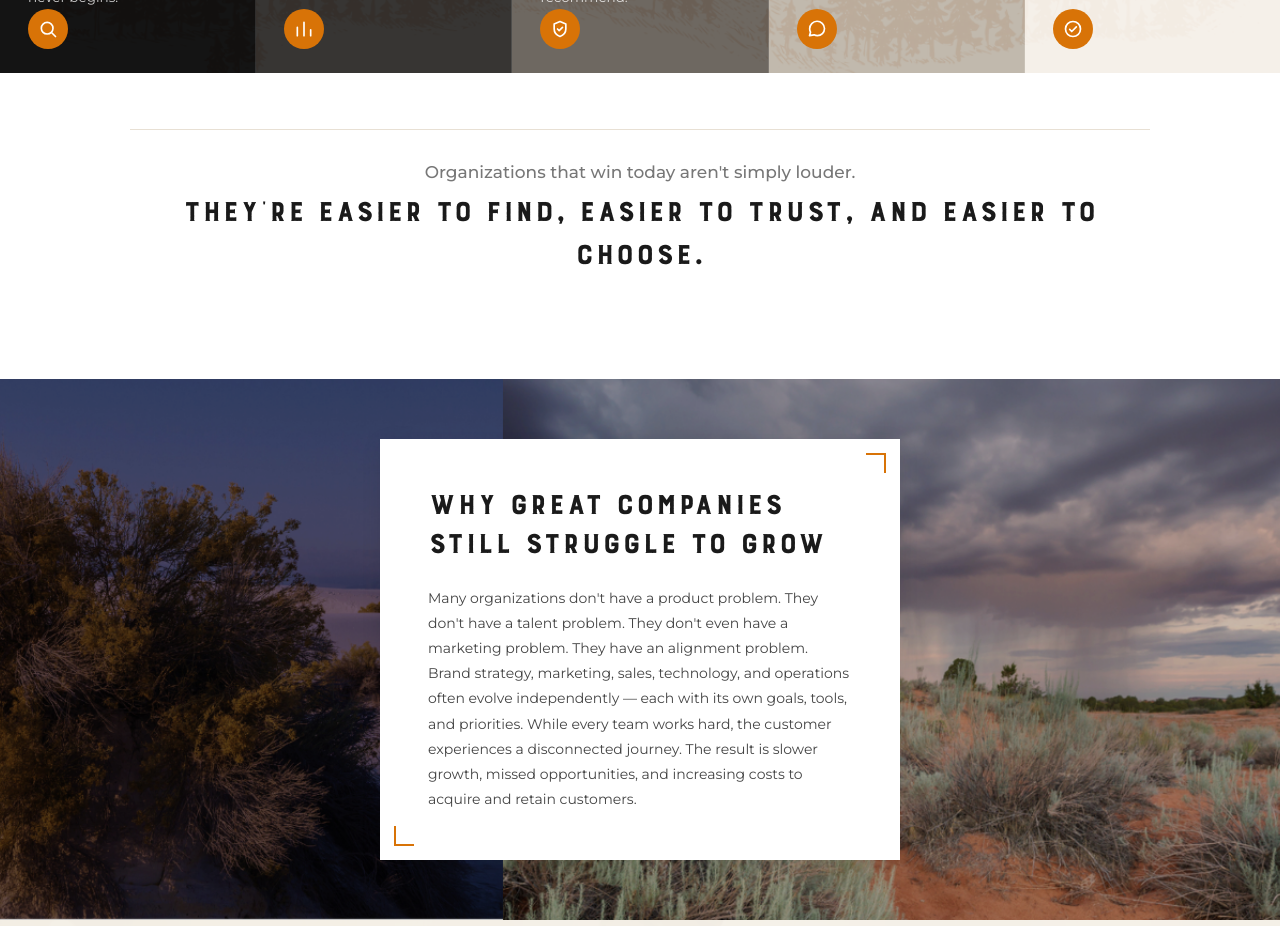
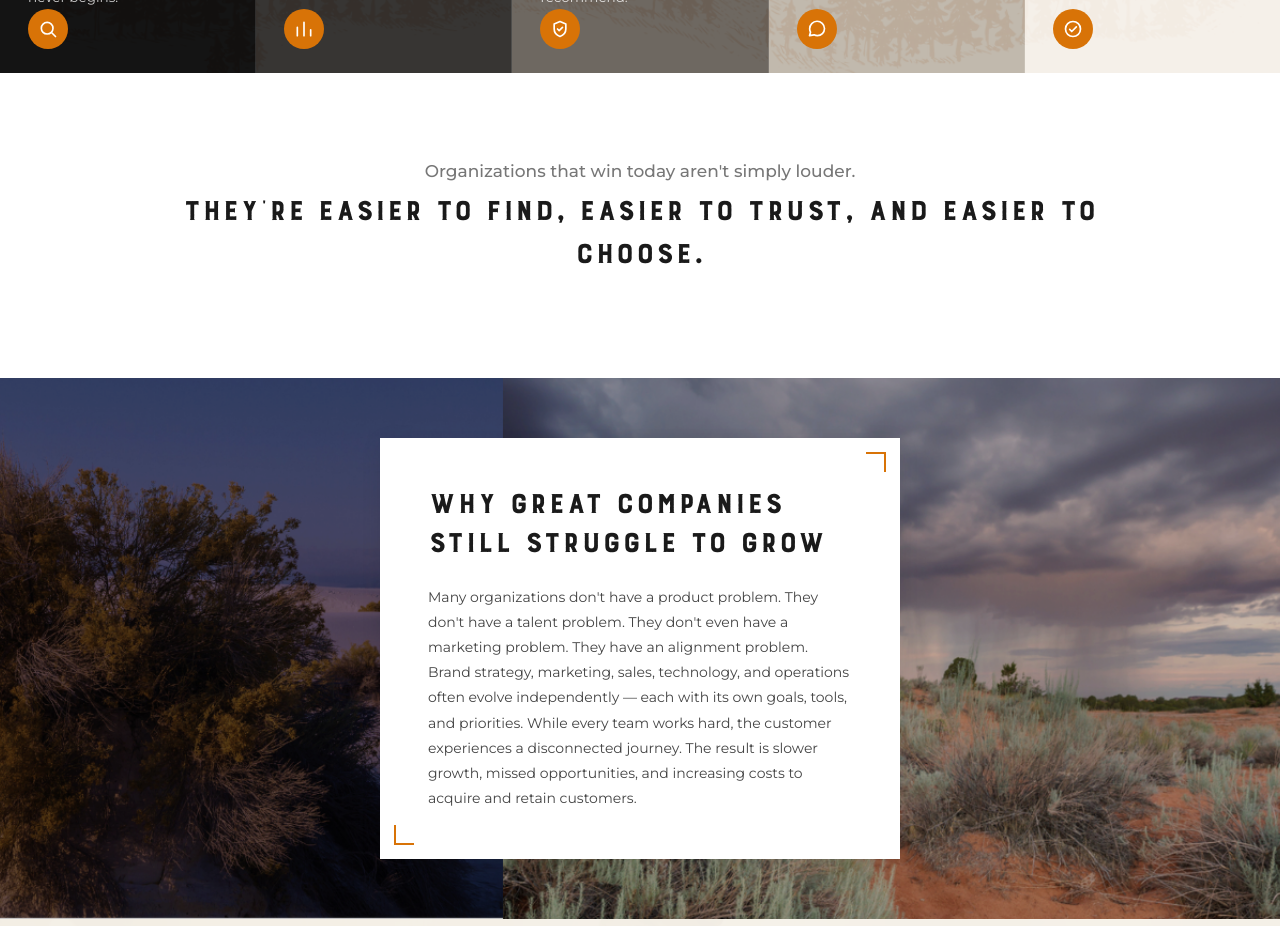
Before and after one commit to ateeq-brandiron/brand-iron-v1, a Next.js app: page / in a window 1280 px wide. Shown: the part 2240-3166 px from the top of the page. Built offline with nearby package versions, Linux system fonts and the light colour scheme.

Commit message:
Remove divider above Buying Journey closing statement
Drop the border-top line above "Organizations that win today aren't
simply louder." — keeps the spacing, removes the rule.

```diff
--- a/src/app/page.tsx
+++ b/src/app/page.tsx
@@ -354,7 +354,7 @@ export default function Home() {
 
         <div style={{ maxWidth: 1100, margin: "0 auto", padding: "0 40px" }}>
           {/* Closing statement */}
-          <div className={`reveal${s3cards.inView ? " visible" : ""}`} style={{ textAlign: "center", borderTop: "1px solid #e8e0d4", paddingTop: 32 }}>
+          <div className={`reveal${s3cards.inView ? " visible" : ""}`} style={{ textAlign: "center", paddingTop: 32 }}>
             <p style={{ fontFamily: "'Montserrat', sans-serif", fontSize: "clamp(14px, 1.6vw, 17px)", fontWeight: 500, color: "#777", marginBottom: 10 }}>
               Organizations that win today aren&apos;t simply louder.
             </p>
```
